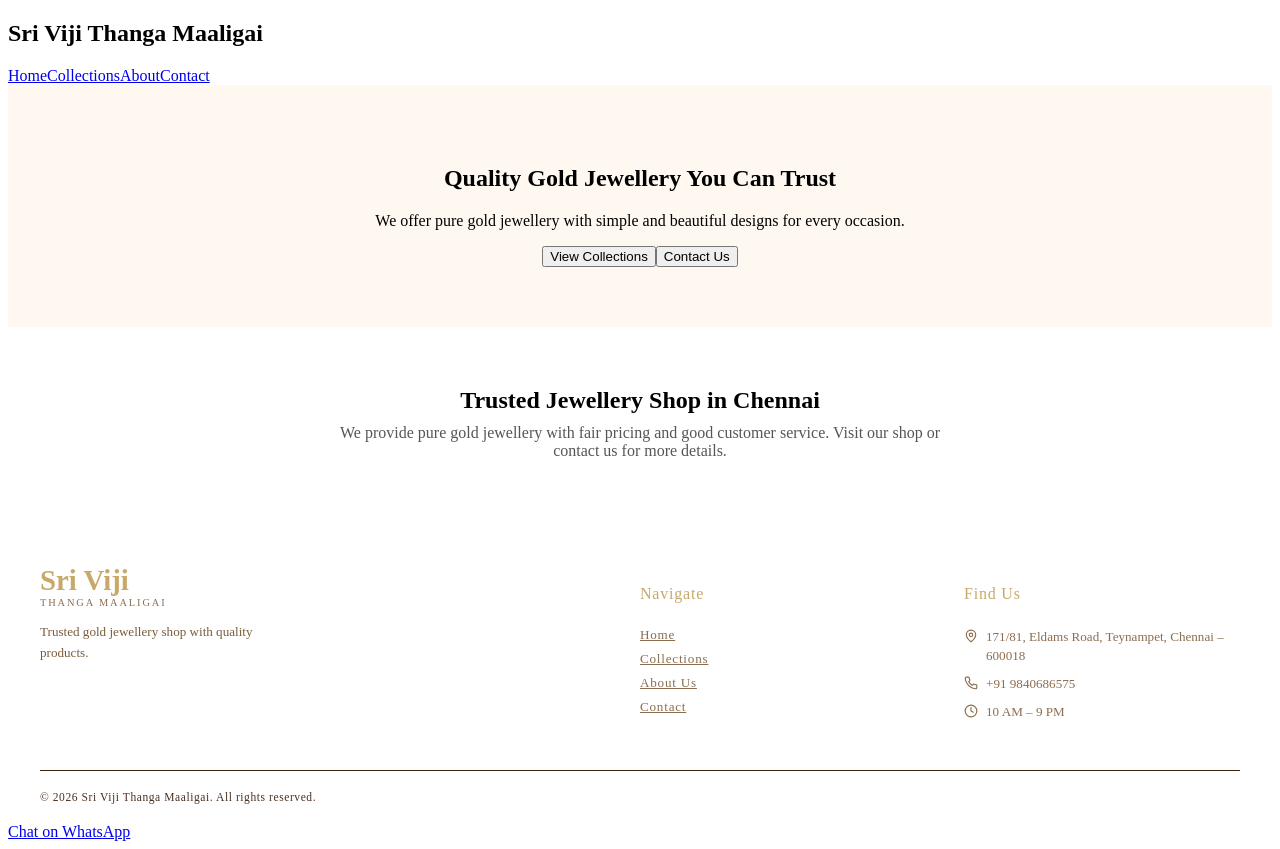
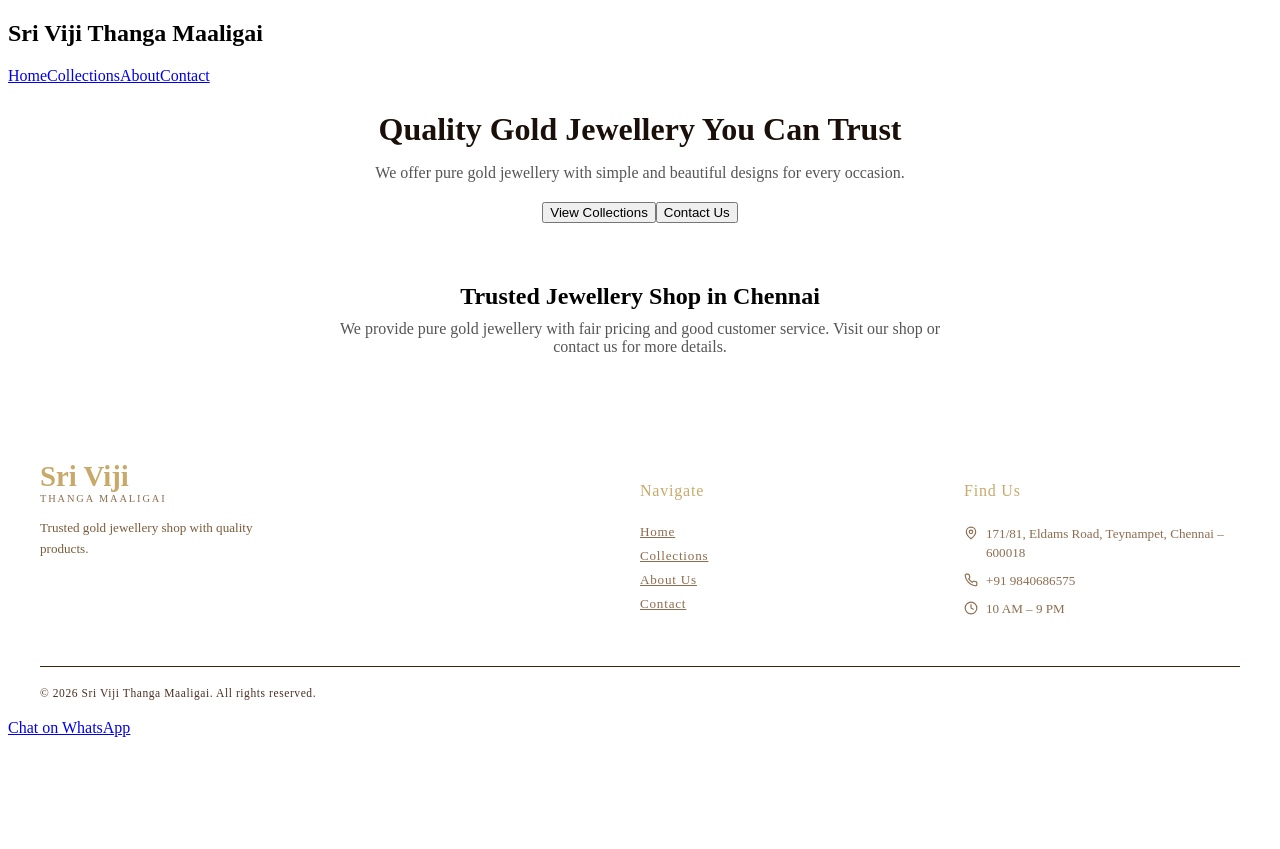
Before and after one commit to preeth08-git/sri-viji-thanga-maaligai, a React (Vite) app: page / in a window 1280 px wide. After the commit the page ends 800 px from the top, so only its background shows below. Built offline with nearby package versions, Linux system fonts and the light colour scheme.

Commit message:
fixed hero and info alignment

```diff
--- a/src/index.css
+++ b/src/index.css
@@ -1,18 +1,40 @@
-/* HERO */
+\/* HERO */
 .hero {
   background: #fff8f0;
   padding: 60px 20px;
+}
+
+.hero .container {
+  max-width: 900px;
+  margin: 0 auto;
   text-align: center;
+}
+
+.hero h1 {
+  font-size: 2rem;
+  margin-bottom: 10px;
+  color: #1a1009;
+}
+
+.hero p {
+  color: #555;
+  margin-bottom: 20px;
 }
 
 /* INFO SECTION */
 .info {
   padding: 40px 20px;
+}
+
+.info .container {
+  max-width: 900px;
+  margin: 0 auto;
   text-align: center;
 }
 
 .info h2 {
   margin-bottom: 10px;
+  font-size: 1.5rem;
 }
 
 .info p {
```
